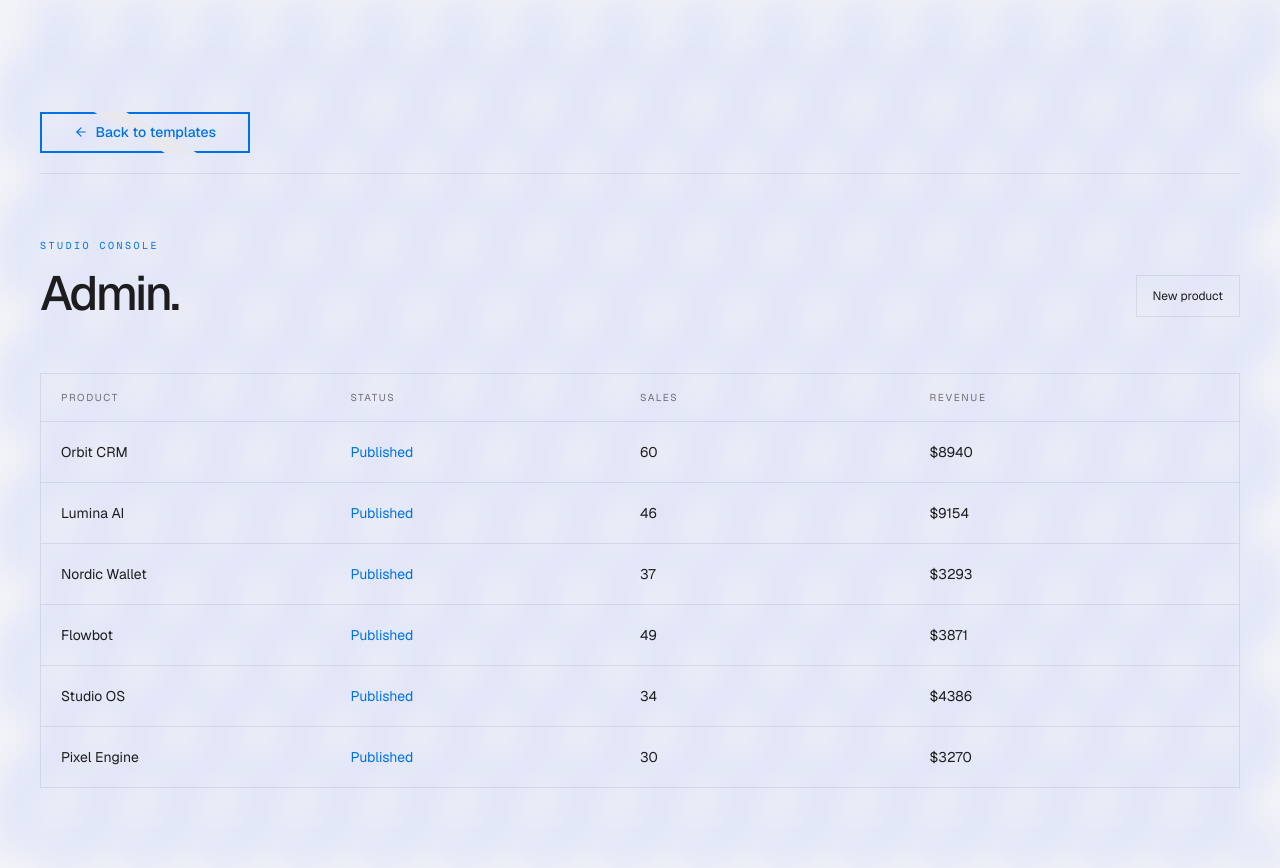
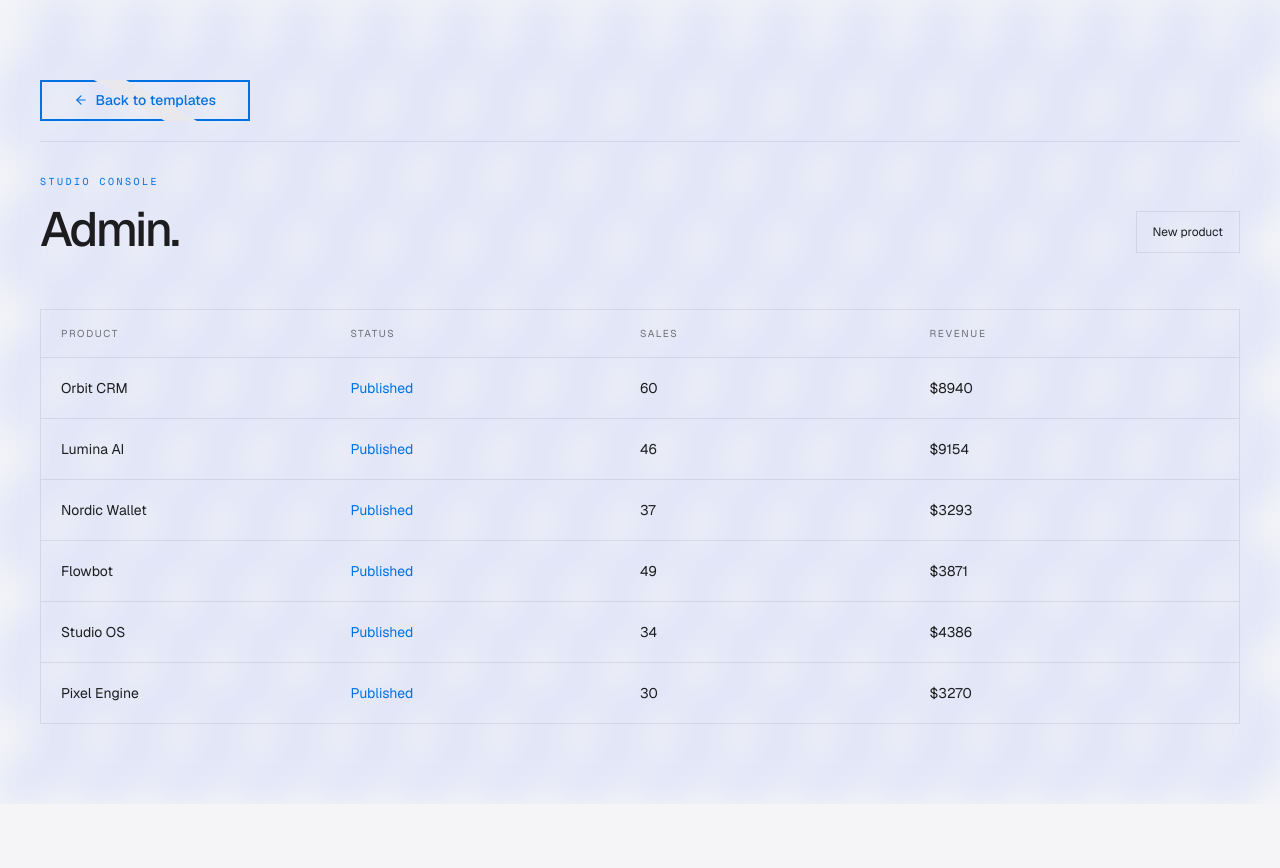
Before and after one commit to hayotbekmaxmudjonov380-arch/mywebsite, a Next.js app: page /admin in a window 1280 px wide. After the commit the page ends 804 px from the top, so only its background shows below. Built offline with nearby package versions, Linux system fonts and the light colour scheme.

Commit message:
fix: reduce top spacing on category page - less empty space

```diff
--- a/components/marketplace/route-views.tsx
+++ b/components/marketplace/route-views.tsx
@@ -158,7 +158,7 @@ export function AdminView() {
 function Shell({ children }: { children: React.ReactNode }) {
   const { t } = useLanguage()
   return (
-    <main className="min-h-screen px-4 sm:px-5 pb-16 sm:pb-20 pt-24 sm:pt-28 md:px-10 relative overflow-hidden">
+    <main className="min-h-screen px-4 sm:px-5 pb-16 sm:pb-20 pt-16 sm:pt-20 md:px-10 relative overflow-hidden">
       <div
         className="pointer-events-none absolute inset-0"
         style={{
@@ -184,7 +184,7 @@ function Shell({ children }: { children: React.ReactNode }) {
           <span className={backBtnStyles.border} />
         </Link>
       </header>
-      <div className="relative z-10 mx-auto max-w-7xl pt-12 sm:pt-16">{children}</div>
+      <div className="relative z-10 mx-auto max-w-7xl pt-6 sm:pt-8">{children}</div>
     </main>
   )
 }
```
